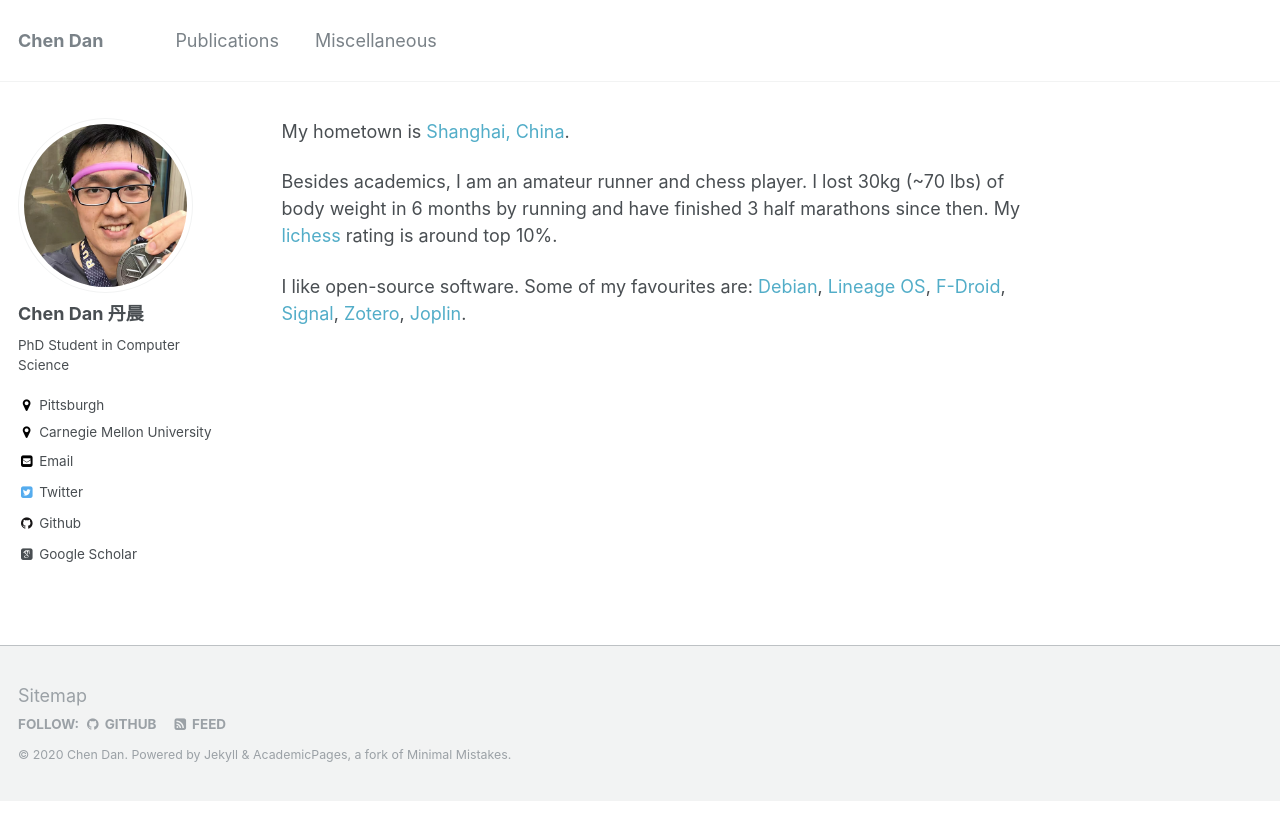
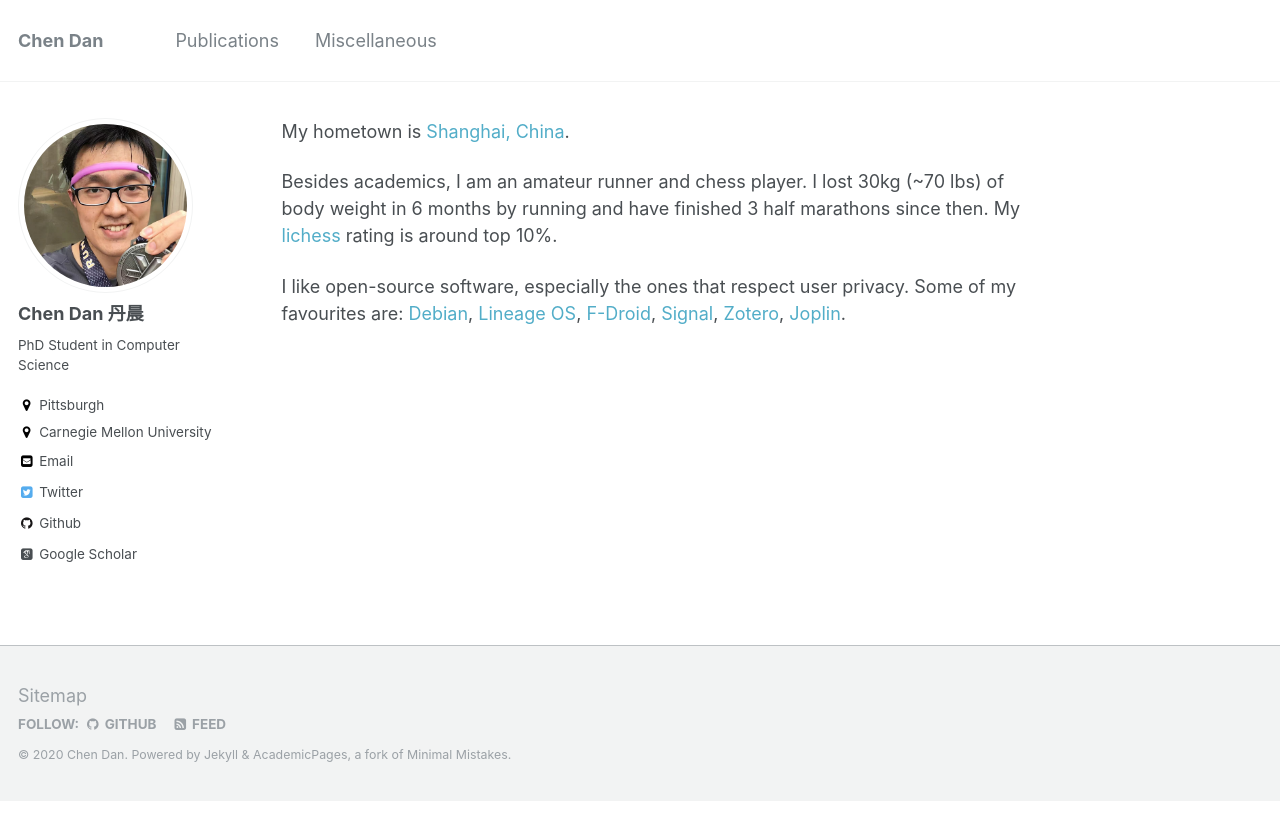
Before and after one commit to ChenDanCMU/chendancmu.github.io, a Jekyll site: the page built from _pages/miscellaneous.md, in a window 1280 px wide. Shown: the top 840 px of the page. Built offline with Jekyll 4.4.1, drawn with Linux system fonts in a browser that asks for light colours; some web fonts are replaced.

Commit message:
Update miscellaneous.md

```diff
--- a/_pages/miscellaneous.md
+++ b/_pages/miscellaneous.md
@@ -8,8 +8,7 @@ My hometown is [Shanghai, China](https://en.wikipedia.org/wiki/Shanghai).
 
 Besides academics, I am an amateur runner and chess player. I lost 30kg (~70 lbs) of body weight in 6 months by running and have finished 3 half marathons since then. My [lichess](https://lichess.org/) rating is around top 10%.
 
-I like open-source software. Some of my favourites are: [Debian](https://www.debian.org/), [Lineage OS](https://lineageos.org/), [F-Droid](https://f-droid.org/), [Signal](https://www.signal.org/), [Zotero](https://www.zotero.org/), [Joplin](https://joplinapp.org/).
-
+I like open-source software, especially the ones that respect user privacy. Some of my favourites are: [Debian](https://www.debian.org/), [Lineage OS](https://lineageos.org/), [F-Droid](https://f-droid.org/), [Signal](https://www.signal.org/), [Zotero](https://www.zotero.org/), [Joplin](https://joplinapp.org/).
 
 
 {% include base_path %}
```
